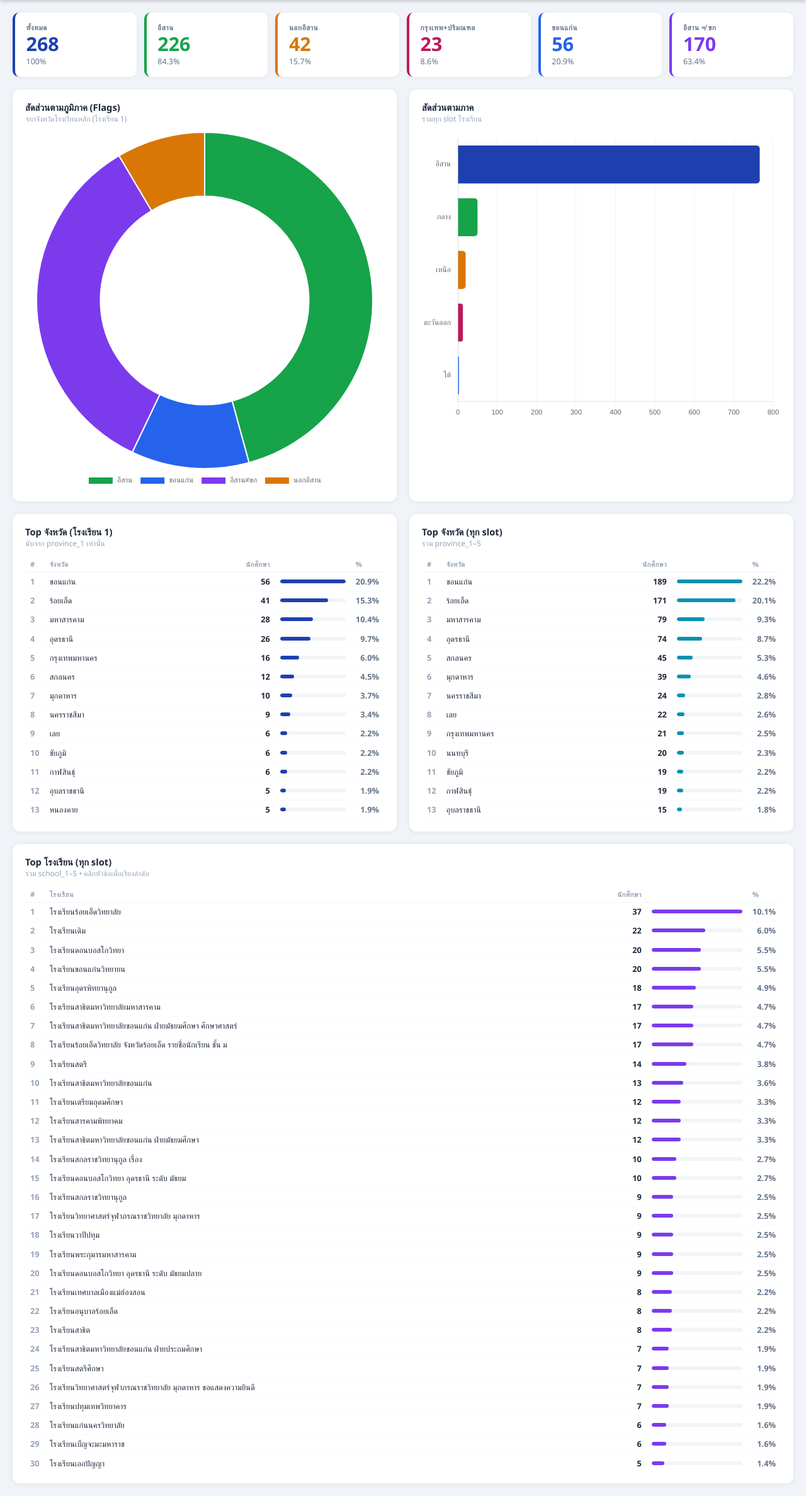
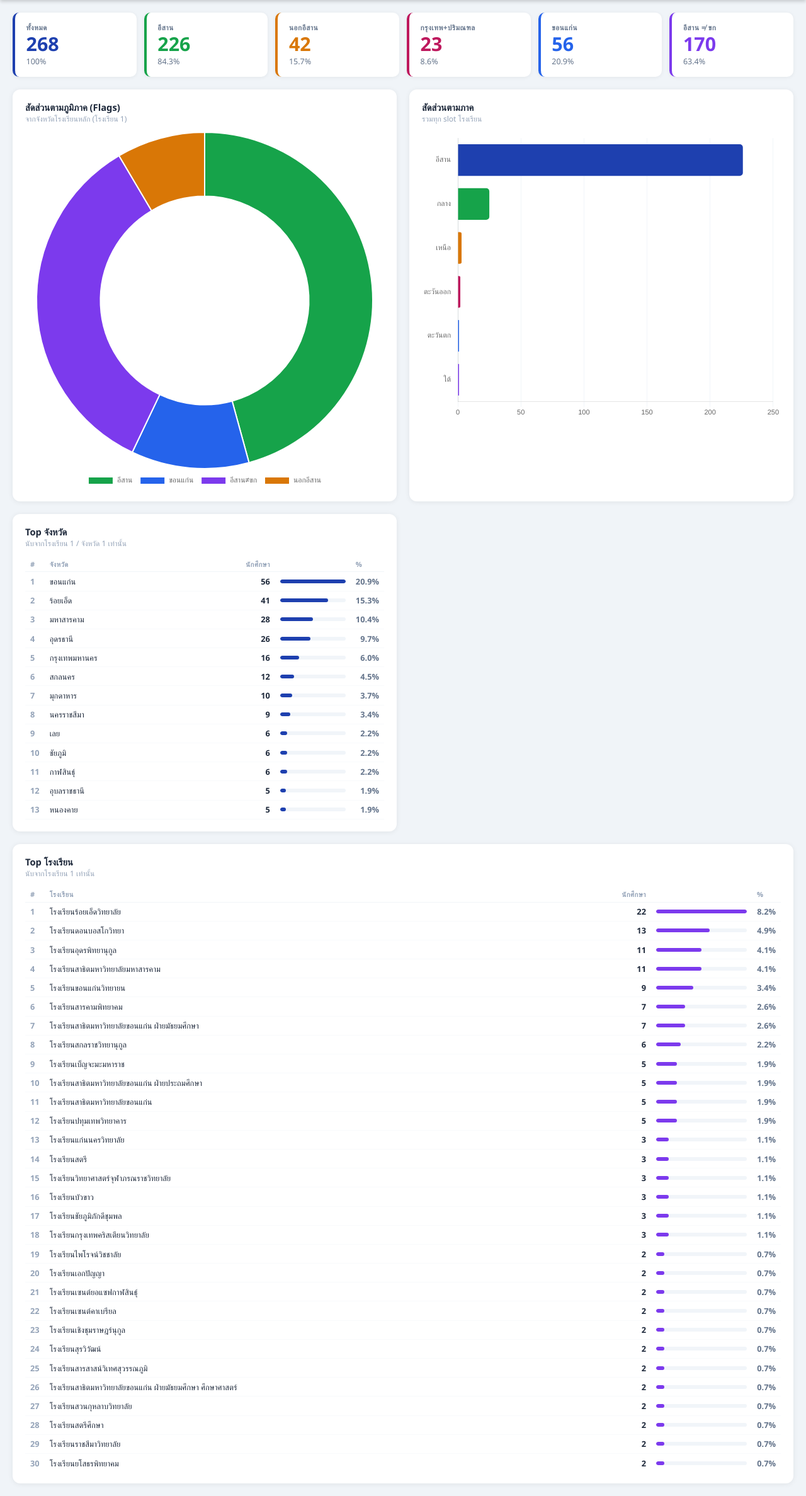
Before and after one commit to tanongkiat/md54status, a Flask app: page /dashboard in a window 1280 px wide. Shown: the part 67-2442 px from the top of the page at 63% size. Run offline with Flask 3, Linux system fonts and the light colour scheme; a user stored in the database is signed in; data comes from the database, SQL or seed files in the repository.

Commit message:
Dashboard: use only school_1 and province_1 for all stats

```diff
--- a/app.py
+++ b/app.py
@@ -104,11 +104,6 @@ def list_students():
         query += """ AND (
             full_name LIKE ? OR clean_name LIKE ?
             OR school_1 LIKE ? OR province_1 LIKE ?
-            OR school_2 LIKE ? OR province_2 LIKE ?
-            OR school_3 LIKE ? OR province_3 LIKE ?
-            OR school_4 LIKE ? OR province_4 LIKE ?
-            OR school_5 LIKE ? OR province_5 LIKE ?
-            OR school_background LIKE ? OR achievements LIKE ?
         )"""
         params += [f"%{search}%"] * 14
 
@@ -340,19 +335,7 @@ def api_dashboard():
         "นอกอีสาน": cnt("is_non_isan"),
     }
 
-    # ── Province counts (all 5 slots, primary school province only = slot 1) ─
-    prov_rows = conn.execute("""
-        SELECT province, COUNT(*) as cnt FROM (
-            SELECT province_1 as province FROM students WHERE province_1 != '' AND province_1 IS NOT NULL
-            UNION ALL SELECT province_2 FROM students WHERE province_2 != '' AND province_2 IS NOT NULL
-            UNION ALL SELECT province_3 FROM students WHERE province_3 != '' AND province_3 IS NOT NULL
-            UNION ALL SELECT province_4 FROM students WHERE province_4 != '' AND province_4 IS NOT NULL
-            UNION ALL SELECT province_5 FROM students WHERE province_5 != '' AND province_5 IS NOT NULL
-        ) GROUP BY province ORDER BY cnt DESC LIMIT 30
-    """).fetchall()
-    province_stats = [{"province": r[0], "count": r[1]} for r in prov_rows]
-
-    # Province slot-1 only (primary school)
+    # ── Province counts (slot 1 only) ───────────────────────────────────
     prov1_rows = conn.execute("""
         SELECT province_1 as province, COUNT(*) as cnt FROM students
         WHERE province_1 != '' AND province_1 IS NOT NULL
@@ -360,21 +343,17 @@ def api_dashboard():
     """).fetchall()
     province1_stats = [{"province": r[0], "count": r[1]} for r in prov1_rows]
 
-    # ── School counts ────────────────────────────────────────────────────
+    # ── School counts (slot 1 only) ──────────────────────────────────────
     school_rows = conn.execute("""
-        SELECT school, COUNT(*) as cnt FROM (
-            SELECT school_1 as school FROM students WHERE school_1 != '' AND school_1 IS NOT NULL
-            UNION ALL SELECT school_2 FROM students WHERE school_2 != '' AND school_2 IS NOT NULL
-            UNION ALL SELECT school_3 FROM students WHERE school_3 != '' AND school_3 IS NOT NULL
-            UNION ALL SELECT school_4 FROM students WHERE school_4 != '' AND school_4 IS NOT NULL
-            UNION ALL SELECT school_5 FROM students WHERE school_5 != '' AND school_5 IS NOT NULL
-        ) GROUP BY school ORDER BY cnt DESC LIMIT 30
+        SELECT school_1 as school, COUNT(*) as cnt FROM students
+        WHERE school_1 != '' AND school_1 IS NOT NULL
+        GROUP BY school_1 ORDER BY cnt DESC LIMIT 30
     """).fetchall()
     school_stats = [{"school": r[0], "count": r[1]} for r in school_rows]
 
-    # ── Region aggregation from province data ────────────────────────────
+    # ── Region aggregation from province_1 data ──────────────────────────
     region_counts = {r: 0 for r in REGION_ORDER}
-    for p in province_stats:
+    for p in province1_stats:
         region = PROVINCE_REGION.get(p["province"], "ต่างประเทศ/อื่นๆ")
         region_counts[region] = region_counts.get(region, 0) + p["count"]
     region_stats = [{"region": k, "count": v} for k, v in region_counts.items() if v > 0]
@@ -382,7 +361,6 @@ def api_dashboard():
     conn.close()
     return jsonify({
         "flag_stats": flag_stats,
-        "province_stats": province_stats,
         "province1_stats": province1_stats,
         "school_stats": school_stats,
         "region_stats": region_stats,
--- a/templates/dashboard.html
+++ b/templates/dashboard.html
@@ -120,11 +120,11 @@
   <!-- ── Charts row 2 ── -->
   <div class="chart-grid">
 
-    <!-- Province table -->
+    <!-- Province table (slot 1 only) -->
     <div class="chart-card">
       <div>
-        <div class="chart-title">Top จังหวัด (โรงเรียน 1)</div>
-        <div class="chart-sub">นับจาก province_1 เท่านั้น</div>
+        <div class="chart-title">Top จังหวัด</div>
+        <div class="chart-sub">นับจากโรงเรียน 1 / จังหวัด 1 เท่านั้น</div>
       </div>
       <div style="overflow-y:auto; max-height: 420px;">
         <table class="rank-table">
@@ -134,27 +134,13 @@
       </div>
     </div>
 
-    <!-- Province all slots table -->
-    <div class="chart-card">
-      <div>
-        <div class="chart-title">Top จังหวัด (ทุก slot)</div>
-        <div class="chart-sub">รวม province_1–5</div>
-      </div>
-      <div style="overflow-y:auto; max-height: 420px;">
-        <table class="rank-table">
-          <thead><tr><th>#</th><th>จังหวัด</th><th>นักศึกษา</th><th class="bar-cell"></th><th class="pct-cell">%</th></tr></thead>
-          <tbody id="tbl-province-all"></tbody>
-        </table>
-      </div>
-    </div>
-
   </div>
 
   <!-- ── School table full width ── -->
   <div class="chart-card full-width">
     <div>
-      <div class="chart-title">Top โรงเรียน (ทุก slot)</div>
-      <div class="chart-sub">รวม school_1–5 • คลิกหัวข้อเพื่อเรียงลำดับ</div>
+      <div class="chart-title">Top โรงเรียน</div>
+      <div class="chart-sub">นับจากโรงเรียน 1 เท่านั้น</div>
     </div>
     <div style="overflow-x:auto;">
       <table class="rank-table">
@@ -260,7 +246,7 @@ fetch("/api/dashboard")
           legend: { display: false },
           tooltip: {
             callbacks: {
-              label: ctx => ` ${ctx.raw} คน (${pct(ctx.raw, d.province_stats.reduce((a,b)=>a+b.count,0))})`
+              label: ctx => ` ${ctx.raw} คน (${pct(ctx.raw, d.region_stats.reduce((a,b)=>a+b.count,0))})`
             }
           }
         },
@@ -272,9 +258,8 @@ fetch("/api/dashboard")
     });
 
     // ── Tables ──
-    buildTable("tbl-province1",    d.province1_stats, total, "#1e40af");
-    buildTable("tbl-province-all", d.province_stats,  d.province_stats.reduce((a,b)=>a+b.count,0), "#0891b2");
-    buildTable("tbl-school",       d.school_stats,    d.school_stats.reduce((a,b)=>a+b.count,0), "#7c3aed");
+    buildTable("tbl-province1", d.province1_stats, total, "#1e40af");
+    buildTable("tbl-school",    d.school_stats,    total, "#7c3aed");
   });
 </script>
 </body>
```
